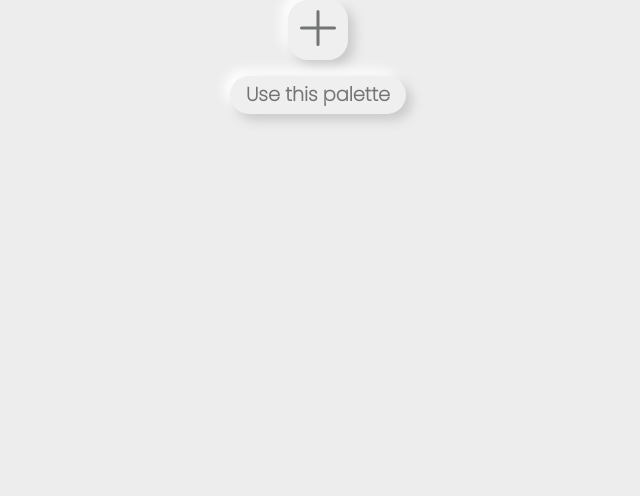
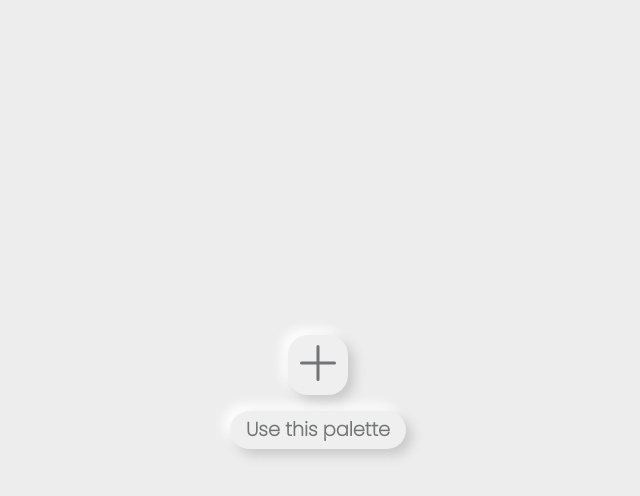
Before and after one commit to Heargo/ColorsPreview, a Vue app: page / in a window 1280 px wide. Shown: the top 496 px of the page, without its empty margins (322-962 px from the left). Built offline with nearby package versions, Linux system fonts and the light colour scheme.

Commit message:
small css changes

```diff
--- a/src/components/Colors.vue
+++ b/src/components/Colors.vue
@@ -33,6 +33,7 @@ export default {
         justify-content:center;
         align-items:center;
         flex-wrap:wrap;
+        z-index: 10;
     }
     .color{
         width:80px;
--- a/src/components/TemplatePreview.vue
+++ b/src/components/TemplatePreview.vue
@@ -79,7 +79,7 @@ export default {
 
     .template{
         background-color:$backColor;
-        margin : 0 .5rem;
+        margin :.5rem;
         border-radius:20px;
         h1{
         font-family: 'Neucha', cursive;
--- a/src/views/Home.vue
+++ b/src/views/Home.vue
@@ -49,20 +49,25 @@ export default {
 }
 </script>
 <style lang="scss">
-
-
-
 .home{
+  height:100vh;
   background-color:#ededed;
+  display: flex;
+  flex-direction: column;
+  justify-content: center;
+  align-items: center;
 }
 .TemplateContainer{
   display: flex;
   flex-direction: column;
   align-items: center;
   justify-content: center;
+  height: calc(100vh - 100px);
   .row{
     display: flex;
     flex-direction: row;
+    height: 50%;
+    min-height: 350px;
   }
 }
 
@@ -84,6 +89,7 @@ export default {
     font-family: 'Poppins', sans-serif;
 }
 .randomize{
+  position: absolute;
   border:none;
   margin:1rem;
   width:60px;
```
